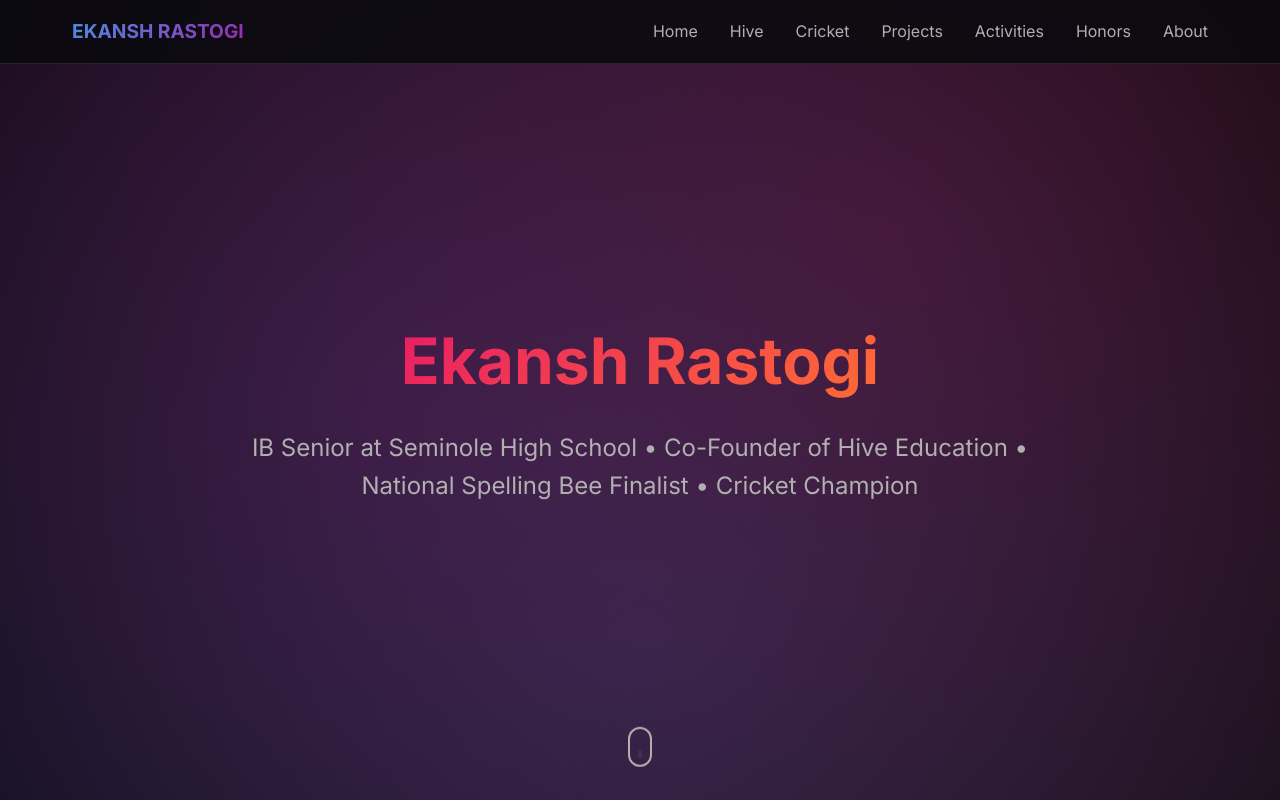
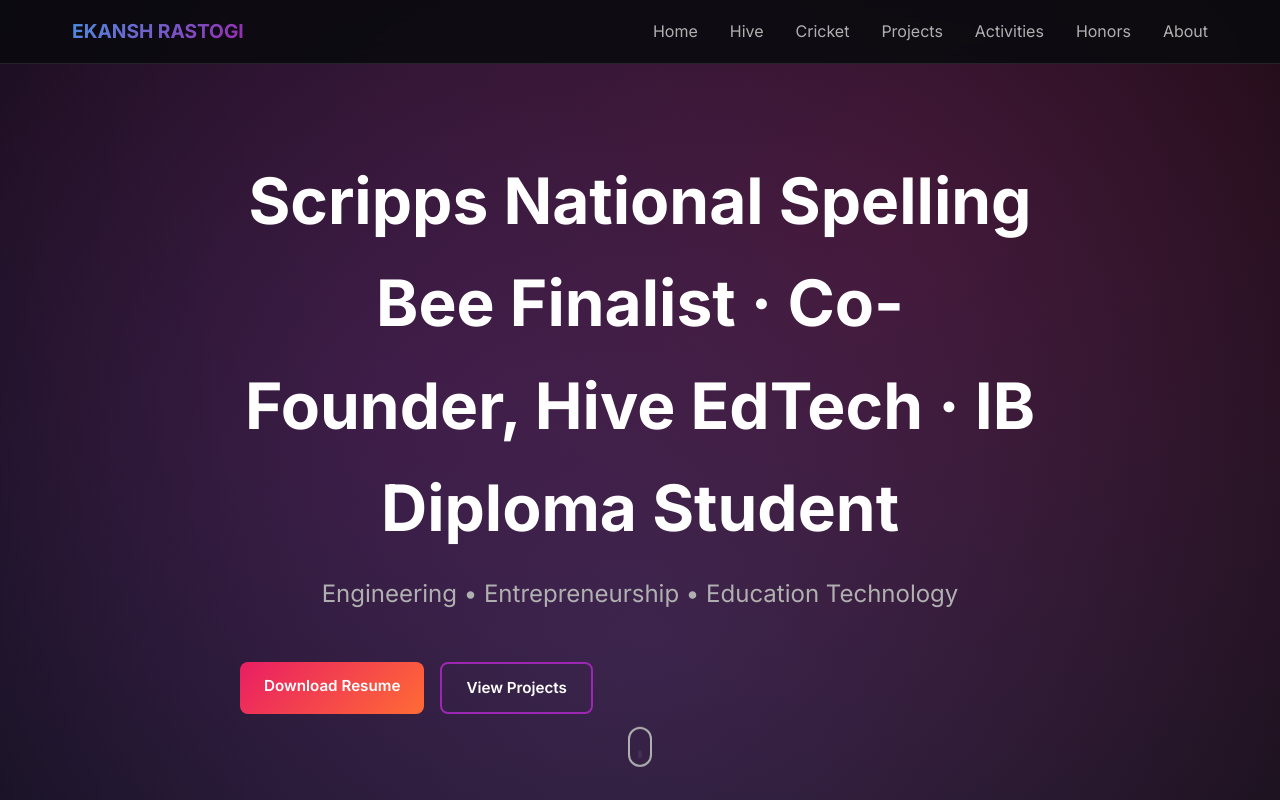
Before and after one commit to Akr1040317/ekanshPortfolio, a React (Create React App) app: page / in a window 1280 px wide. Shown: the top 800 px of the page. Built offline with nearby package versions, Linux system fonts and the light colour scheme.

Commit message:
Hero: update headline, add subhead and CTAs (resume download, view projects)

```diff
--- a/src/components/Hero.jsx
+++ b/src/components/Hero.jsx
@@ -1,13 +1,20 @@
 import React from 'react';
+import resumePdf from '../assets/Ekansh_Resume.pdf';
 
 const Hero = () => {
   return (
     <section id="home" className="hero">
       <div className="hero-content">
-        <h1 className="hero-title">
-          <span className="gradient-text">Ekansh Rastogi</span>
-        </h1>
-        <p className="hero-subtitle">IB Senior at Seminole High School • Co-Founder of Hive Education • National Spelling Bee Finalist • Cricket Champion</p>
+        <h1 className="hero-title">Scripps National Spelling Bee Finalist · Co-Founder, Hive EdTech · IB Diploma Student</h1>
+        <p className="hero-subtitle">Engineering • Entrepreneurship • Education Technology</p>
+        <div className="hive-links">
+          <a href={resumePdf} className="cta-button primary" download>
+            Download Resume
+          </a>
+          <a href="#projects" className="cta-button secondary">
+            View Projects
+          </a>
+        </div>
       </div>
       <div className="scroll-indicator">
         <div className="mouse"></div>
```
Also changed, not shown: 1 other file (tests, documents, lock files or other folders).
